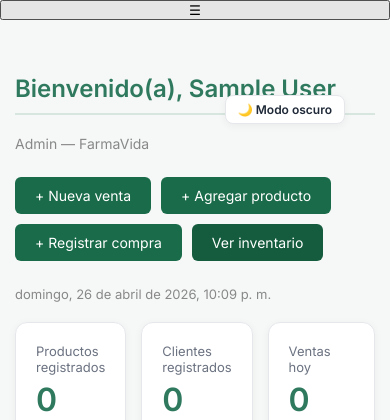
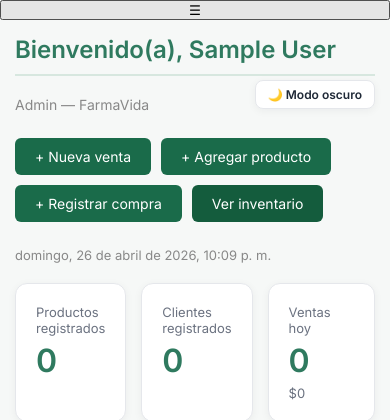
Before and after one commit to LuisVG1901/FarmaVida, a Flask app: page / in a window 390 px wide. Shown: the top 420 px of the page. Run offline with Flask 3, Linux system fonts and the light colour scheme; the visitor is signed in with stand-in values (Sample User, id 1); data that the repository does not hold is empty.

Commit message:
corregir boton modo oscuro en movil 3

```diff
--- a/static/css/style.css
+++ b/static/css/style.css
@@ -710,11 +710,9 @@
     }
 
 .topbar-global {
-    position: relative;
-    text-align: right;
-    padding: 5px 15px;
-    margin-bottom: 5px;
-    margin-top: -5px;
+    position: absolute;
+    top: 60px;
+    right: 15px;
 }
 
 #btn-dark-mode {
```
